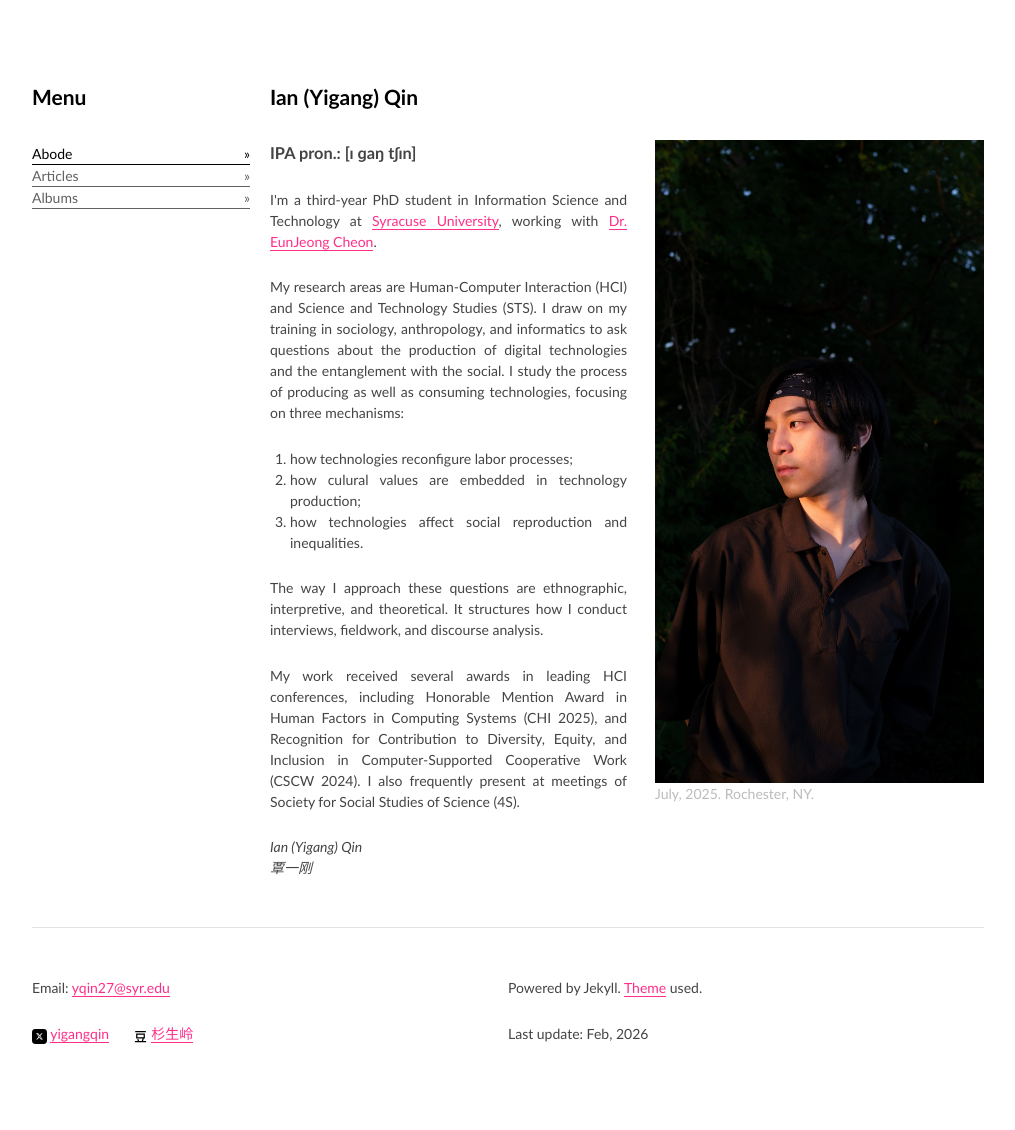
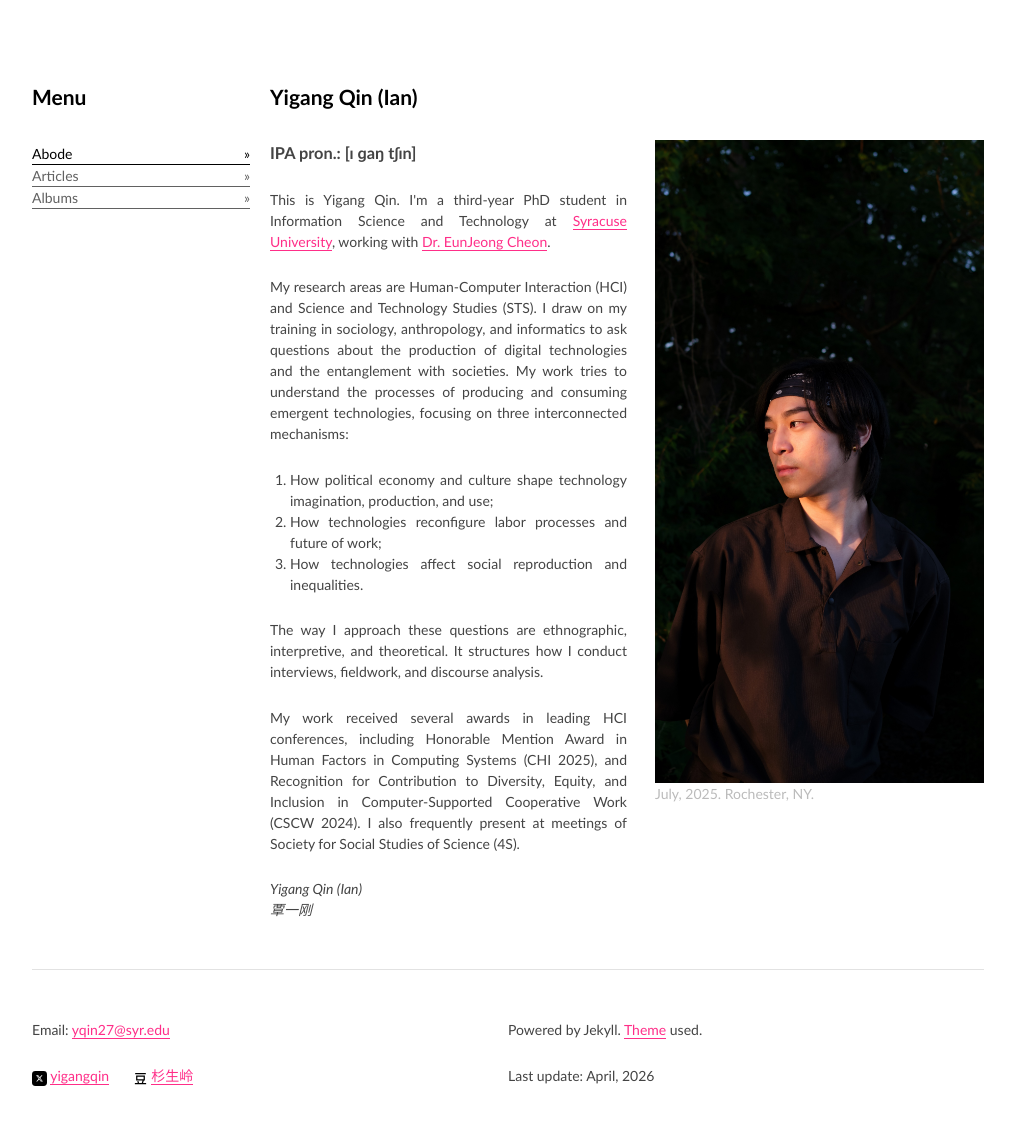
Before and after one commit to yigangqn/yigangqn.github.io, a Jekyll site: the page built from index.html, in a window 1280 px wide. Shown: the whole page, without its empty margins (132-1147 px from the left). Built offline with Jekyll 4.4.1, drawn with Linux system fonts in a browser that asks for light colours; before the commit the page ends 1088 px from its top, so only the background shows below that.

Commit message:
update main page and article description

```diff
--- a/_includes/footer.html
+++ b/_includes/footer.html
@@ -34,7 +34,7 @@
         <a target="_blank" href="https://github.com/wemake-services/jekyll-theme-hackcss">
           Theme</a> used.
       </p>
-      <p>Last update: Feb, 2026</p>
+      <p>Last update: April, 2026</p>
     </div>
 
   </div>
--- a/articles.html
+++ b/articles.html
@@ -47,7 +47,7 @@ layout: defaultTem
       <em>Proceedings of the ACM on Human-Computer Interaction, 8(CSCW1)</em>. 31 pages. <br />
       <a target="_blank" href="https://cscw.acm.org/2024/index.php/awards/">DEI Recognition Award</a> <br/>
     </p>
-    <p><b>How do people think about gender in a criminal event?</b></p>
+    <p><b>How do people deny and defence gendered interpretation of a violence event?</b></p>
     </div>
   </div>
 
--- a/index.html
+++ b/index.html
@@ -6,22 +6,22 @@ layout: defaultTem
 
 <div class="horizontal">
   <div class="text">
-    <h2>Ian (Yigang) Qin </h2>
+    <h2>Yigang Qin (Ian)</h2>
     <h3>IPA pron.: [ɪ ɡaŋ tʃɪn]</h3>
     <p>
-      I'm a third-year PhD student in Information Science and Technology at
+      This is Yigang Qin. I'm a third-year PhD student in Information Science and Technology at
       <a target="_blank" href="https://www.syracuse.edu/">Syracuse University</a>, working with
       <a target="_blank" href="https://www.eunjeongcheon.com/">Dr. EunJeong Cheon</a>.
     </p>
     <p>
       My research areas are Human-Computer Interaction (HCI) and Science and Technology Studies (STS).
       I draw on my training in sociology, anthropology, and informatics to
-      ask questions about the production of digital technologies and the entanglement with the social.
-      I study the process of producing as well as consuming technologies, focusing on three mechanisms:
+      ask questions about the production of digital technologies and the entanglement with societies.
+      My work tries to understand the processes of producing and consuming emergent technologies, focusing on three interconnected mechanisms:
       <ol>
-        <li> how technologies reconfigure labor processes; </li>
-        <li> how culural values are embedded in technology production; </li>
-        <li> how technologies affect social reproduction and inequalities.</li>
+        <li> How political economy and culture shape technology imagination, production, and use; </li>
+        <li> How technologies reconfigure labor processes and future of work; </li>
+        <li> How technologies affect social reproduction and inequalities.</li>
       </ol>
     </p>
 
@@ -37,7 +37,7 @@ layout: defaultTem
       Computer-Supported Cooperative Work (CSCW 2024). I also frequently present at meetings of Society for Social Studies of Science (4S).
     </p>
     <p>
-      <i>Ian (Yigang) Qin</i> <br />
+      <i>Yigang Qin (Ian)</i> <br />
       <i>覃一刚</i>
     </p>
   </div>
```
Also changed, not shown: other parts of articles.html (+1 -1 lines).
